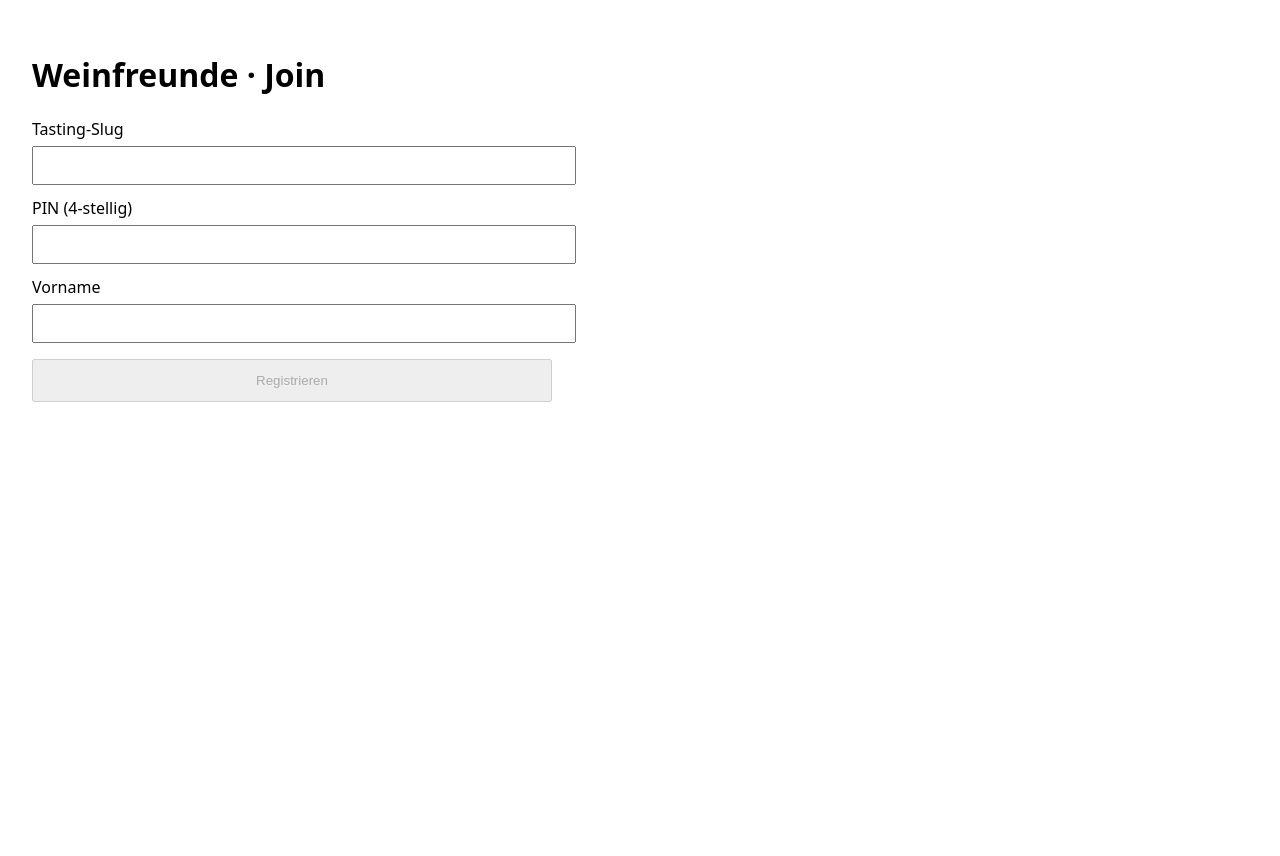
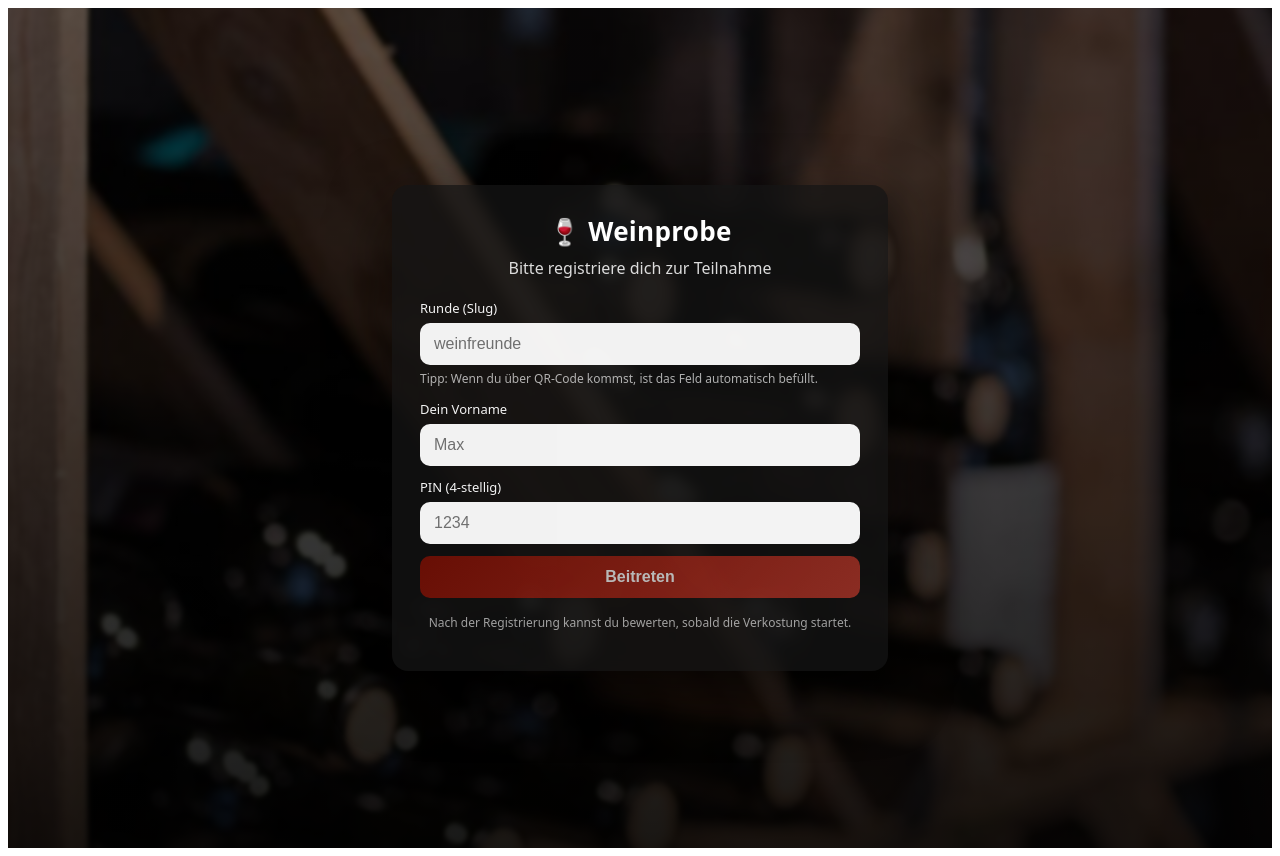
Before and after one commit to jochenwiener71/Weinfreunde-app, a Next.js app: page /join in a window 1280 px wide. Before the commit the page ends 800 px from the top, so only its background shows below. Built offline with nearby package versions, Linux system fonts and the light colour scheme.

Commit message:
Update JoinClient.tsx

```diff
--- a/app/join/JoinClient.tsx
+++ b/app/join/JoinClient.tsx
@@ -1,38 +1,40 @@
 "use client";
 
 import { useMemo, useState } from "react";
-import { useSearchParams, useRouter } from "next/navigation";
 
-export default function JoinClient() {
-  const sp = useSearchParams();
-  const router = useRouter();
+type Props = {
+  initialSlug: string;
+};
 
-  const [slug, setSlug] = useState(sp.get("slug") ?? "");
+export default function JoinClient({ initialSlug }: Props) {
+  const [slug, setSlug] = useState(initialSlug);
   const [pin, setPin] = useState("");
   const [alias, setAlias] = useState("");
   const [loading, setLoading] = useState(false);
   const [msg, setMsg] = useState<string | null>(null);
+  const [joined, setJoined] = useState(false);
 
   const canSubmit = useMemo(() => {
     if (!slug.trim()) return false;
     if (!/^\d{4}$/.test(pin.trim())) return false;
-    if (!alias.trim()) return false;
     return true;
-  }, [slug, pin, alias]);
+  }, [slug, pin]);
 
   async function submit() {
     setMsg(null);
     setLoading(true);
 
     try {
+      const body = {
+        slug: slug.trim(),
+        pin: pin.trim(),
+        alias: alias.trim(),
+      };
+
       const res = await fetch("/api/join", {
         method: "POST",
         headers: { "Content-Type": "application/json" },
-        body: JSON.stringify({
-          slug: slug.trim(),
-          pin: pin.trim(),
-          alias: alias.trim(),
-        }),
+        body: JSON.stringify(body),
       });
 
       const text = await res.text();
@@ -43,61 +45,226 @@ export default function JoinClient() {
         data = { error: text || `HTTP ${res.status}` };
       }
 
-      if (!res.ok) throw new Error(data?.error || `HTTP ${res.status}`);
+      if (!res.ok) {
+        throw new Error(data?.error ? String(data.error) : `HTTP ${res.status}`);
+      }
 
-      setMsg("Registriert ✅");
+      setJoined(true);
+      setMsg("Registrierung erfolgreich ✅");
 
-      // Optional: Weiterleitung nach erfolgreichem Join
-      // router.push(`/results?slug=${encodeURIComponent(slug.trim())}`);
+      // Optional: automatisch weiter
+      // Wenn du schon eine Teilnehmer-Seite hast, hier anpassen:
+      // window.location.href = `/t/${slug.trim()}`;
     } catch (e: any) {
-      setMsg(e?.message ?? "Fehler");
+      setMsg(e?.message ?? "Join fehlgeschlagen");
+      setJoined(false);
     } finally {
       setLoading(false);
     }
   }
 
   return (
-    <main style={{ padding: 24, fontFamily: "system-ui", maxWidth: 520 }}>
-      <h1>Weinfreunde · Join</h1>
+    <div style={pageStyle}>
+      {/* Background */}
+      <div
+        style={{
+          position: "absolute",
+          inset: 0,
+          backgroundImage: "url('/join-bg.jpg')",
+          backgroundSize: "cover",
+          backgroundPosition: "center",
+          filter: "blur(2px)",
+          transform: "scale(1.05)",
+        }}
+      />
+      <div
+        style={{
+          position: "absolute",
+          inset: 0,
+          background:
+            "linear-gradient(180deg, rgba(0,0,0,0.65) 0%, rgba(0,0,0,0.78) 60%, rgba(0,0,0,0.9) 100%)",
+        }}
+      />
 
-      <label style={{ display: "block", marginTop: 14 }}>
-        Tasting-Slug
+      {/* Card */}
+      <div style={centerWrapStyle}>
+        <div style={cardStyle}>
+          <h1 style={h1Style}>🍷 Weinprobe</h1>
+          <p style={subStyle}>Bitte registriere dich zur Teilnahme</p>
+
+          <div style={{ display: "grid", gap: 12 }}>
+            <label style={labelStyle}>
+              Runde (Slug)
               <input
                 value={slug}
                 onChange={(e) => setSlug(e.target.value)}
-          style={{ width: "100%", padding: 10, marginTop: 6 }}
+                placeholder="weinfreunde"
+                style={inputStyle}
+                autoCapitalize="none"
+                autoCorrect="off"
+              />
+              <div style={hintStyle}>
+                Tipp: Wenn du über QR-Code kommst, ist das Feld automatisch befüllt.
+              </div>
+            </label>
+
+            <label style={labelStyle}>
+              Dein Vorname
+              <input
+                value={alias}
+                onChange={(e) => setAlias(e.target.value)}
+                placeholder="Max"
+                style={inputStyle}
               />
             </label>
 
-      <label style={{ display: "block", marginTop: 12 }}>
+            <label style={labelStyle}>
               PIN (4-stellig)
               <input
                 value={pin}
-          onChange={(e) => setPin(e.target.value)}
+                onChange={(e) => setPin(e.target.value.replace(/[^\d]/g, "").slice(0, 4))}
+                placeholder="1234"
+                inputMode="numeric"
+                pattern="[0-9]*"
                 maxLength={4}
-          inputMode="numeric"
-          style={{ width: "100%", padding: 10, marginTop: 6 }}
-        />
-      </label>
-
-      <label style={{ display: "block", marginTop: 12 }}>
-        Vorname
-        <input
-          value={alias}
-          onChange={(e) => setAlias(e.target.value)}
-          style={{ width: "100%", padding: 10, marginTop: 6 }}
+                style={inputStyle}
               />
             </label>
 
             <button
               onClick={submit}
               disabled={!canSubmit || loading}
-        style={{ marginTop: 16, padding: 12, width: "100%" }}
+              style={{
+                ...buttonStyle,
+                opacity: !canSubmit || loading ? 0.7 : 1,
+                cursor: !canSubmit || loading ? "not-allowed" : "pointer",
+              }}
             >
-        {loading ? "Sende…" : "Registrieren"}
+              {loading ? "Beitreten..." : "Beitreten"}
             </button>
+          </div>
 
-      {msg && <p style={{ marginTop: 12 }}>{msg}</p>}
-    </main>
+          {msg && (
+            <p style={{ marginTop: 14, color: msg.includes("✅") ? "white" : "#ffb4b4" }}>
+              {msg}
+            </p>
+          )}
+
+          {joined && (
+            <div style={{ marginTop: 14, display: "grid", gap: 10 }}>
+              <a
+                href={`/t/${encodeURIComponent(slug.trim())}`}
+                style={linkButtonStyle}
+              >
+                Weiter zur Verkostung →
+              </a>
+
+              <div style={hintStyle}>
+                Falls deine Teilnehmer-Seite anders heißt, sag mir den Pfad (z.B. <code>/t/[slug]</code> oder <code>/rate</code>),
+                dann passe ich den Link 1:1 an.
+              </div>
+            </div>
+          )}
+
+          <p style={footerStyle}>
+            Nach der Registrierung kannst du bewerten, sobald die Verkostung startet.
+          </p>
+        </div>
+      </div>
+    </div>
   );
 }
+
+/* Styles */
+const pageStyle: React.CSSProperties = {
+  minHeight: "100vh",
+  position: "relative",
+  overflow: "hidden",
+  fontFamily: "system-ui, -apple-system, BlinkMacSystemFont",
+};
+
+const centerWrapStyle: React.CSSProperties = {
+  position: "relative",
+  zIndex: 1,
+  minHeight: "100vh",
+  display: "flex",
+  alignItems: "center",
+  justifyContent: "center",
+  padding: 20,
+};
+
+const cardStyle: React.CSSProperties = {
+  width: "100%",
+  maxWidth: 440,
+  background: "rgba(20,20,20,0.75)",
+  backdropFilter: "blur(6px)",
+  borderRadius: 16,
+  padding: 28,
+  boxShadow: "0 20px 60px rgba(0,0,0,0.5)",
+  color: "white",
+};
+
+const h1Style: React.CSSProperties = {
+  marginTop: 0,
+  marginBottom: 8,
+  fontSize: 26,
+  textAlign: "center",
+  letterSpacing: 0.3,
+};
+
+const subStyle: React.CSSProperties = {
+  textAlign: "center",
+  opacity: 0.85,
+  marginTop: 0,
+  marginBottom: 20,
+};
+
+const labelStyle: React.CSSProperties = {
+  display: "grid",
+  gap: 6,
+  fontSize: 13,
+  opacity: 0.95,
+};
+
+const hintStyle: React.CSSProperties = {
+  fontSize: 12,
+  opacity: 0.7,
+  lineHeight: 1.35,
+};
+
+const inputStyle: React.CSSProperties = {
+  padding: "12px 14px",
+  borderRadius: 10,
+  border: "none",
+  outline: "none",
+  fontSize: 16,
+};
+
+const buttonStyle: React.CSSProperties = {
+  padding: "12px 14px",
+  borderRadius: 10,
+  border: "none",
+  background: "linear-gradient(135deg, #8e0e00, #c0392b)",
+  color: "white",
+  fontSize: 16,
+  fontWeight: 700,
+};
+
+const linkButtonStyle: React.CSSProperties = {
+  display: "block",
+  textAlign: "center",
+  padding: "12px 14px",
+  borderRadius: 10,
+  textDecoration: "none",
+  color: "white",
+  fontWeight: 700,
+  background: "rgba(255,255,255,0.14)",
+  border: "1px solid rgba(255,255,255,0.18)",
+};
+
+const footerStyle: React.CSSProperties = {
+  marginTop: 16,
+  fontSize: 12,
+  opacity: 0.6,
+  textAlign: "center",
+};
```
Lines whose indentation alone changed are shown as unchanged.
